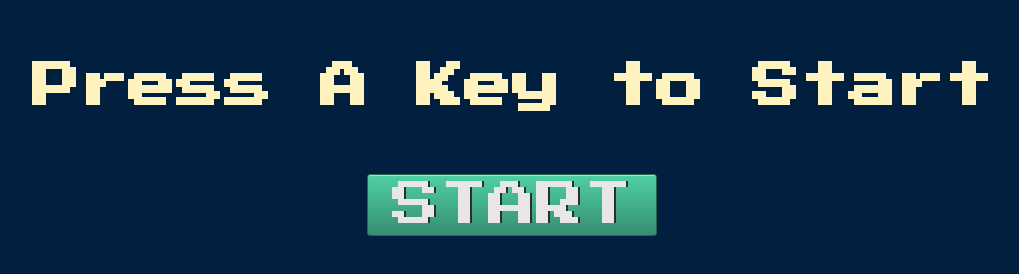
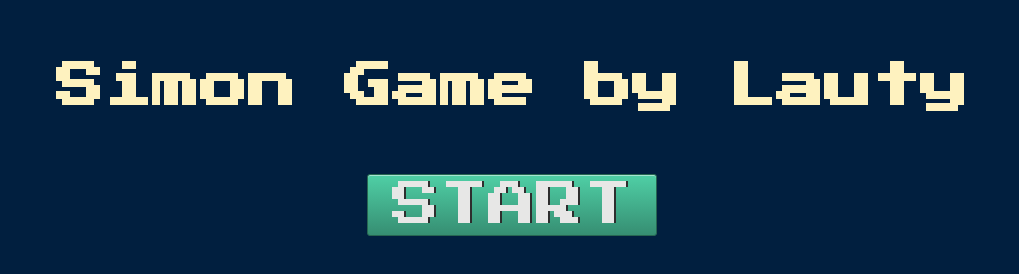
Before and after one commit to lauty200413/Simon-Game-from-Angela-Yu-Course, a plain HTML site: page index.html in a window 1280 px wide. Shown: the whole page, without its empty margins (128-1147 px from the left). Drawn offline with nearby package versions, Linux system fonts and the light colour scheme.

Commit message:
Update index.html

```diff
--- a/index.html
+++ b/index.html
@@ -9,7 +9,7 @@
 </head>
 
 <body>
-  <h1 id="level-title">Press A Key to Start</h1>
+  <h1 id="level-title">Simon Game by Lauty</h1>
 
   <button class="button start">START</button>
   <button class="button restart hide">RESTART</button>
```
